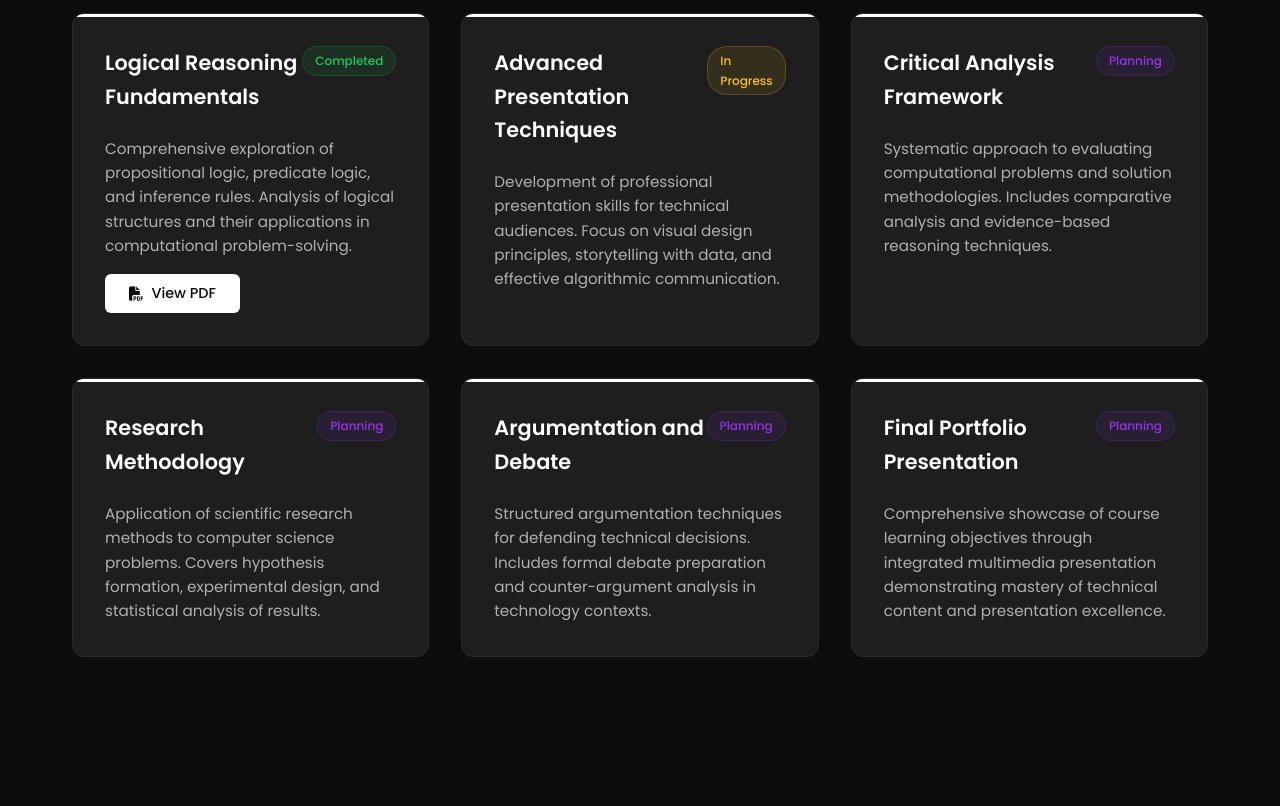
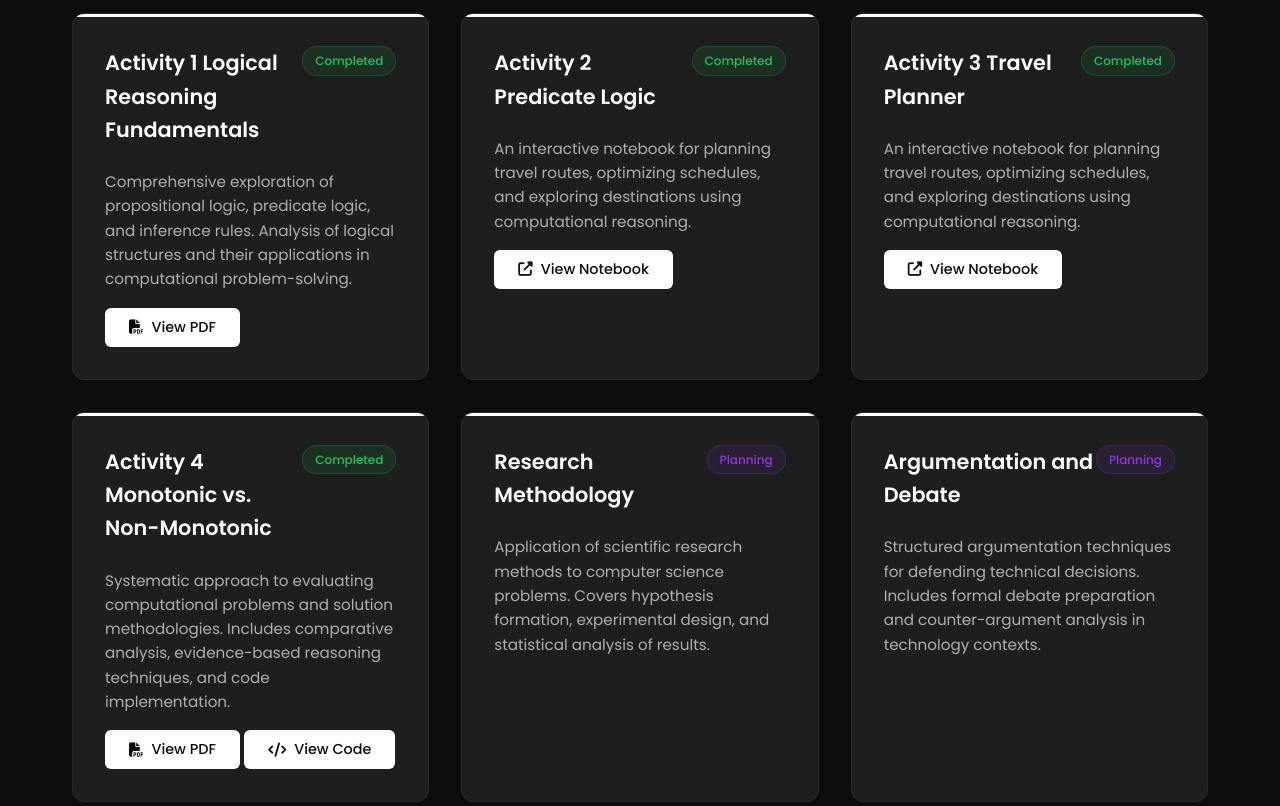
Before and after one commit to nicknarrymendozabscs/CSST101-3A-AY25-26, a plain HTML site: page index.html in a window 1280 px wide. Shown: the part 1780-2586 px from the top of the page. Drawn offline with Linux system fonts and the light colour scheme.

```diff
--- a/index.html
+++ b/index.html
@@ -1,5 +1,6 @@
 <!DOCTYPE html>
 <html lang="en">
+
 <head>
     <meta charset="UTF-8">
     <meta name="viewport" content="width=device-width, initial-scale=1.0">
@@ -446,6 +447,7 @@
                 opacity: 0;
                 transform: translateX(-30px);
             }
+
             to {
                 opacity: 1;
                 transform: translateX(0);
@@ -457,6 +459,7 @@
                 opacity: 0;
                 transform: translateX(30px);
             }
+
             to {
                 opacity: 1;
                 transform: translateX(0);
@@ -568,6 +571,7 @@
     </style>
     <link rel="stylesheet" href="https://cdnjs.cloudflare.com/ajax/libs/font-awesome/6.4.0/css/all.min.css">
 </head>
+
 <body>
     <!-- Navigation -->
     <nav class="navbar">
@@ -671,7 +675,7 @@
                 <div class="project-card fade-in">
                     <div class="project-header">
                         <div>
-                            <h3>Logical Reasoning Fundamentals</h3>
+                            <h3>Activity 1 Logical Reasoning Fundamentals</h3>
                         </div>
                         <span class="project-status completed">Completed</span>
                     </div>
@@ -680,37 +684,74 @@
                         Analysis of logical structures and their applications in computational problem-solving.
                     </p>
                     <div class="project-links">
-                        <a href="https://nicknarrymendozabscs.github.io/CSST102-3A-AY25-26/activity/Activity1_Reasoning.pdf" target="_blank" class="btn-project">
+                        <a href="https://nicknarrymendozabscs.github.io/CSST102-3A-AY25-26/activity/Activity1_Reasoning.pdf"
+                            target="_blank" class="btn-project">
                             <i class="fas fa-file-pdf"></i>
                             View PDF
                         </a>
                     </div>
                 </div>
-
                 <div class="project-card fade-in">
                     <div class="project-header">
                         <div>
-                            <h3>Advanced Presentation Techniques</h3>
+                            <h3>Activity 2 Predicate Logic</h3>
                         </div>
-                        <span class="project-status in-progress">In Progress</span>
+                        <span class="project-status completed">Completed</span>
                     </div>
                     <p>
-                        Development of professional presentation skills for technical audiences. Focus on
-                        visual design principles, storytelling with data, and effective algorithmic communication.
+                        An interactive notebook for planning travel routes, optimizing schedules, and exploring
+                        destinations using computational reasoning.
                     </p>
+                    <div class="project-links">
+                        <a href="https://github.com/nicknarrymendozabscs/CSST101-3A-AY25-26/blob/main/activity/Activity_2.ipynb"
+                            target="_blank" class="btn-project">
+                            <i class="fas fa-external-link-alt"></i>
+                            View Notebook
+                        </a>
+                    </div>
                 </div>
-
                 <div class="project-card fade-in">
                     <div class="project-header">
                         <div>
-                            <h3>Critical Analysis Framework</h3>
+                            <h3>Activity 3 Travel Planner</h3>
                         </div>
-                        <span class="project-status planning">Planning</span>
+                        <span class="project-status completed">Completed</span>
+                    </div>
+                    <p>
+                        An interactive notebook for planning travel routes, optimizing schedules, and exploring
+                        destinations using computational reasoning.
+                    </p>
+                    <div class="project-links">
+                        <a href="https://github.com/nicknarrymendozabscs/CSST101-3A-AY25-26/blob/main/activity/Activity_3.ipynb"
+                            target="_blank" class="btn-project">
+                            <i class="fas fa-external-link-alt"></i>
+                            View Notebook
+                        </a>
+                    </div>
+                </div>
+                <div class="project-card fade-in">
+                    <div class="project-header">
+                        <div>
+                            <h3>Activity 4 Monotonic vs. Non-Monotonic</h3>
+                        </div>
+                        <span class="project-status completed">Completed</span>
                     </div>
                     <p>
                         Systematic approach to evaluating computational problems and solution methodologies.
-                        Includes comparative analysis and evidence-based reasoning techniques.
+                        Includes comparative analysis, evidence-based reasoning techniques, and code implementation.
                     </p>
+                    <div class="project-links">
+                        <a href="https://github.com/nicknarrymendozabscs/CSST101-3A-AY25-26/blob/main/activity/Activity_4.pdf"
+                            target="_blank" class="btn-project">
+                            <i class="fas fa-file-pdf"></i>
+                            View PDF
+                        </a>
+                        <a href="https://github.com/nicknarrymendozabscs/CSST101-3A-AY25-26/blob/main/activity/Activity_4Code.py"
+                            target="_blank" class="btn-project">
+                            <i class="fas fa-code"></i>
+                            View Code
+                        </a>
+                    </div>
                 </div>
 
                 <div class="project-card fade-in">
@@ -874,4 +915,5 @@
         toggleBackToTop();
     </script>
 </body>
+
 </html>
```
Also changed, not shown: 4 other files.
